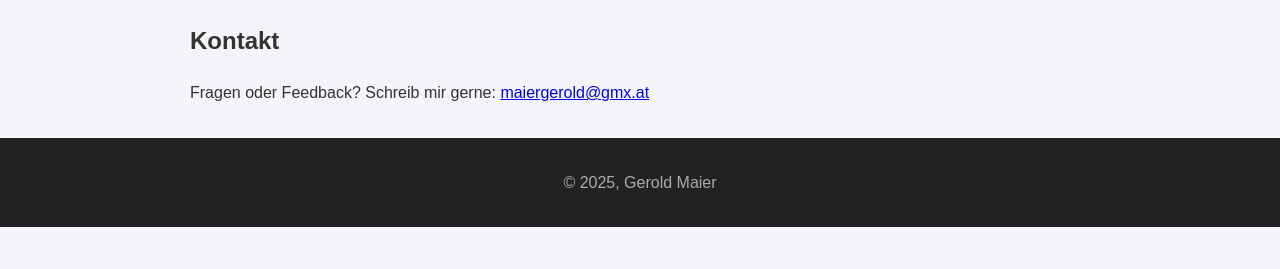
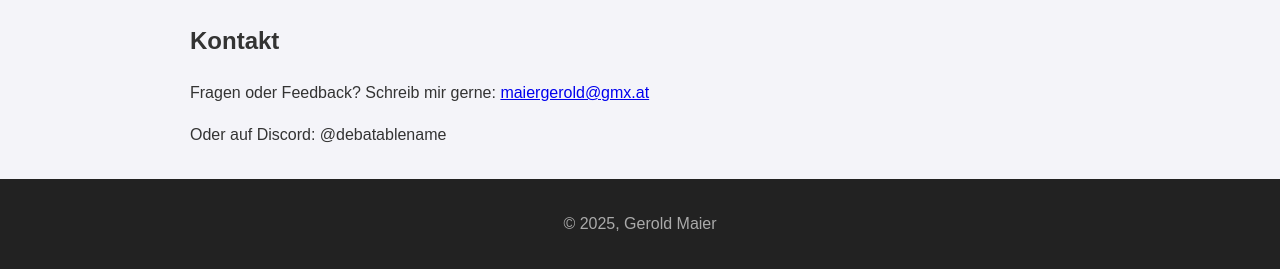
Before and after one commit to maigero/gamepage, a plain HTML site: page index.html in a window 1280 px wide. Shown: the part 1768-2037 px from the top of the page. Before the commit the page ends 1995 px from the top, so only its background shows below. Drawn offline with Linux system fonts and the light colour scheme.

Commit message:
Update index.html

```diff
--- a/index.html
+++ b/index.html
@@ -112,6 +112,7 @@
       <p>
         Fragen oder Feedback? Schreib mir gerne:
         <a href="mailto:deinname@example.com">maiergerold@gmx.at</a>
+        <p>Oder auf Discord: @debatablename</p>
       </p>
     </section>
   </div>
```
